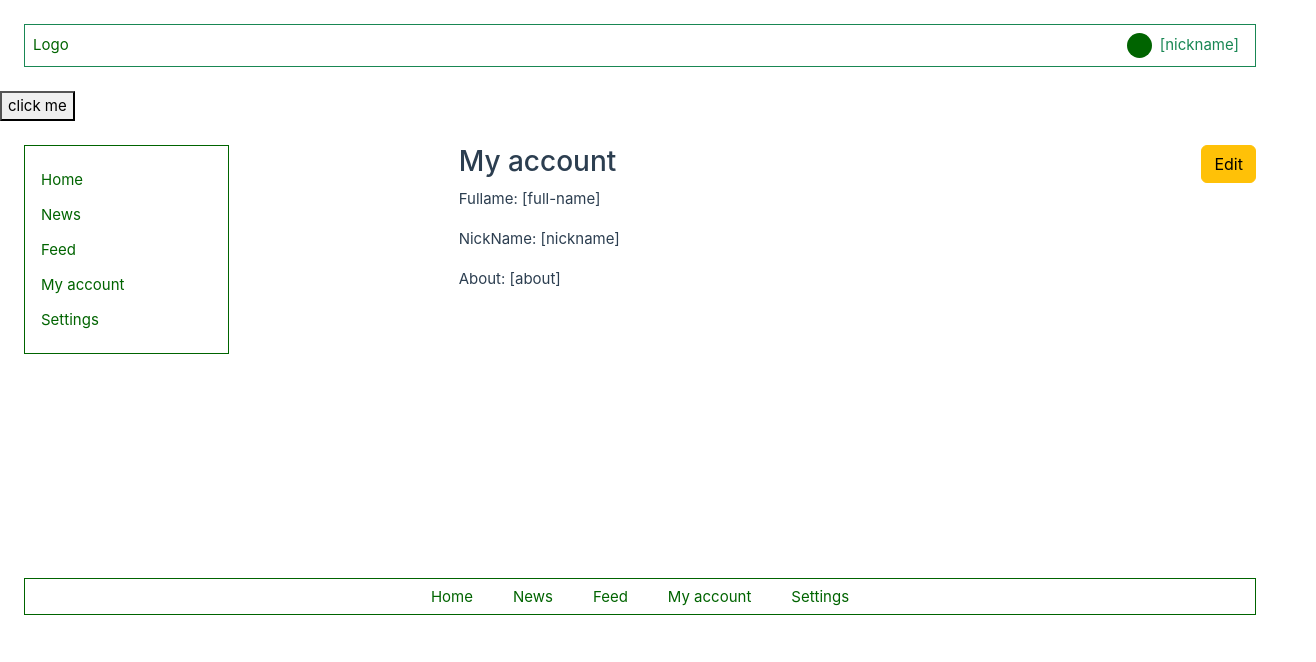
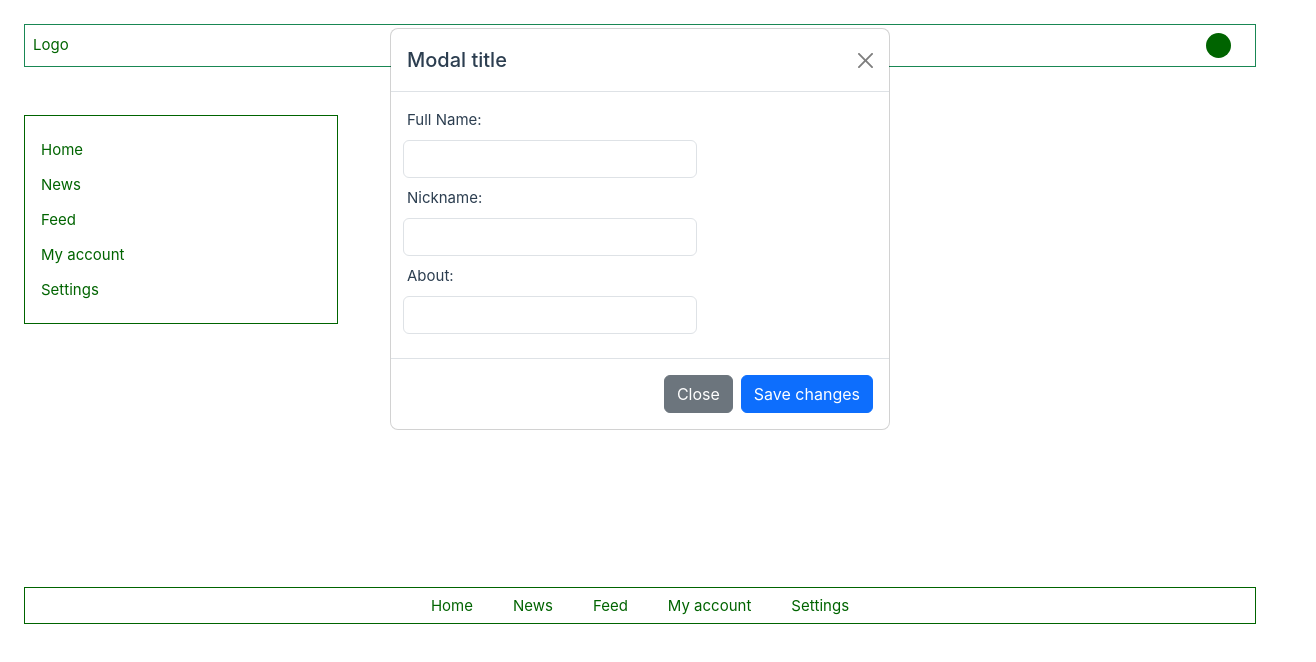
Before and after one commit to OleksandraShkilniuk/vue-projects, a Vue app: page / in a window 1280 px wide. Both pictures are taken after a click on the button "Edit". Shown: the top 662 px of the page, 1316 px wide, since content can reach past the window. Built offline with nearby package versions, Linux system fonts and the light colour scheme.

Commit message:
pinia final changes

```diff
--- a/src/pinia/compnents_pinia/AccountForm.vue
+++ b/src/pinia/compnents_pinia/AccountForm.vue
@@ -2,9 +2,7 @@
 
 <template>
 
-  <button class="btn-primary" @click="check()">click me</button>
-
-  <div :class="{ 'modal': !isVisible, 'modal d-block': isVisible }" tabindex="-1" aria-labelledby="modal-title">
+  <div class="modal" :class="{ 'd-block': visible }" tabindex="-1" aria-labelledby="modal-title">
     <div class="modal-dialog">
       <div class="modal-content">
         <div class="modal-header">
@@ -13,17 +11,32 @@
         </div>
         <div class="modal-body row flex-column">
           <label for="fullName">Full Name:</label>
-          <input id="fullName" class="m-2 form-control" type="text">
+          <input
+              id="fullName"
+              class="m-2 form-control"
+              type="text"
+              v-model="accountStore.account.fullName"
+
+          >
 
 
           <label for="nickname">Nickname:</label>
-          <input id="nickname" class="m-2 form-control" type="text">
+          <input
+              id="nickname"
+              class="m-2 form-control"
+              type="text"
+              v-model="accountStore.account.nickname"
+          >
 
           <label for="about">About:</label>
-          <input id="about" class="m-2 form-control" type="text">
+          <input
+              id="about"
+              class="m-2 form-control"
+              type="text"
+            v-model="accountStore.account.about">
         </div>
         <div class="modal-footer">
-          <button type="button" class="btn btn-secondary" data-bs-dismiss="modal">Close</button>
+          <button type="button" class="btn btn-secondary" data-bs-dismiss="modal" @click="closeModal">Close</button>
           <button type="button" class="btn btn-primary">Save changes</button>
         </div>
       </div>
@@ -35,23 +48,41 @@
 <script>
 
 import {mapStores} from "pinia";
-import {userAccountStore} from "@/pinia/stores/account.vue";
+import {useAccountStore} from "@/pinia/compnents_pinia/stores/account.js";
 
 export default {
   name: "AccountForm",
   data() {
     return{
-      isVisible: userAccountStore().isVisible,
+
     }
   },
 
+  props: {
+    modelValue: {
+      readable: true,
+      type: Boolean,
+    }
+
+  },
+
   computed: {
-    ...mapStores(userAccountStore),
+    ...mapStores(useAccountStore),
+    visible: {
+      get() {
+        return this.modelValue;
+      },
+      set(value) {
+        this.$emit('update:modelValue', value)
+      }
+
+    }
   },
   methods: {
-    check() {
-      alert(this.isVisible)
-    }
+    closeModal() {
+      // Emit an event to notify the parent component to close the modal
+      this.visible = false;
+    },
   }
 }
 </script>
--- a/src/pinia/compnents_pinia/AccountIndex.vue
+++ b/src/pinia/compnents_pinia/AccountIndex.vue
@@ -1,22 +1,50 @@
 
 
 <template>
+<div class="row">
+  <account-form :model-value="modalVisible" @update:model-value="toggleModal" />
 
   <div class="m-4">
 
     <h3>My account</h3>
-    <p>Fullame: [full-name]</p>
-    <p>NickName: [nickname]</p>
-    <p>About: [about]</p>
+    <p>Fullame: {{accountStore.account.fullName}}</p>
+    <p>NickName: {{accountStore.account.nickname}}</p>
+    <p>About: {{ accountStore.account.about }}</p>
 
   </div>
+
+  <div class="d-flex  m-4">
+    <button type="button" class="btn btn-warning" @click="toggleModal">Edit</button>
+  </div>
+
+</div>
 
 </template>
 
 
 <script>
+import {mapStores} from "pinia";
+import {useAccountStore} from "@/pinia/compnents_pinia/stores/account.js";
+
+
+import accountForm from "@/pinia/compnents_pinia/AccountForm.vue";
+import {isVisible} from "bootstrap/js/src/util/index.js";
 export default {
-  name: "AccountIndex"
+  name: "AccountIndex",
+  components: {accountForm},
+  computed: {
+    ...mapStores(useAccountStore)
+  },
+  data() {
+    return {
+      modalVisible: false,
+    };
+  },
+  methods: {
+    isVisible,
+    toggleModal() {
+      this.modalVisible = !this.modalVisible;
+    }},
 }
 </script>
 
--- a/src/pinia/compnents_pinia/TheHeader.vue
+++ b/src/pinia/compnents_pinia/TheHeader.vue
@@ -6,7 +6,7 @@
     <div class="col-6 p-2">
       <div class="d-flex justify-content-end">
         <div class="rounded-circle"></div>
-        <div class="nickname mx-2 text-success">[nickname]</div>
+        <div class="nickname mx-2 text-success">{{accountStore.account.nickname}}</div>
       </div>
     </div>
   </div>
@@ -15,8 +15,16 @@
 
 
 <script>
+
+import {mapStores} from "pinia";
+import {useAccountStore} from "@/pinia/compnents_pinia/stores/account.js";
+
 export default {
-  name: "TheHeader"
+  name: "TheHeader",
+
+  computed: {
+    ...mapStores(useAccountStore)
+  }
 }
 </script>
 
--- /dev/null
+++ b/src/pinia/compnents_pinia/stores/account.js
@@ -0,0 +1,21 @@
+import {defineStore} from "pinia";
+
+export const useAccountStore = defineStore('account', {
+
+    state: ()=> ({
+        account: {
+            fullName: null,
+            nickname: null,
+            about: null,
+        },
+    }),
+
+    getters: {
+
+    },
+
+    actions: {
+
+    }
+
+})
--- a/src/pinia/piniaMain.vue
+++ b/src/pinia/piniaMain.vue
@@ -5,20 +5,13 @@
 <the-header/>
 
 
-    <account-form/>
-
   <section class="row">
-    <div class="col-4">
+    <div class="col-6">
       <the-sidebar/>
     </div>
-    <div class="col-4">
+    <div class="col-6">
       <account-index/>
 
-    </div>
-    <div class="col-4">
-      <div class="d-flex justify-content-end m-4">
-        <button type="button" class="btn btn-warning" @click="consoleCheck()">Edit</button>
-      </div>
     </div>
 
   </section>
@@ -38,7 +31,7 @@ import theFooter from "@/pinia/compnents_pinia/TheFooter.vue";
 import accountIndex from "@/pinia/compnents_pinia/AccountIndex.vue";
 import accountForm from "@/pinia/compnents_pinia/AccountForm.vue";
 import {mapStores} from "pinia";
-import {userAccountStore} from "@/pinia/stores/account.vue";
+import {useAccountStore} from "@/pinia/compnents_pinia/stores/account.js";
 
 export default {
   name: "piniaMain.vue",
@@ -50,12 +43,12 @@ export default {
 
   components: {TheHeader, theSidebar, theFooter, accountIndex, accountForm},
   computed: {
-    ...mapStores(userAccountStore),
+    ...mapStores(useAccountStore),
+
+
   },
   methods: {
-    consoleCheck() {
-      console.log(userAccountStore.isVisible);
-     },
+
   },
 
 
--- a/src/pinia/stores/account.vue
+++ /dev/null
@@ -1,37 +0,0 @@
-
-
-<template>
-
-</template>
-
-
-<script>
-import {defineStore} from "pinia";
-
-export const userAccountStore = defineStore('account', {
-
-  state: ()=> ({
-    account: {
-      fullName: null,
-      nickname: null,
-      about: null,
-    },
-    isVisible: false,
-
-  }),
-
-  getters: {
-
-  },
-
-  actions: {
-
-  }
-
-})
-</script>
-
-
-<style scoped>
-
-</style>
```
